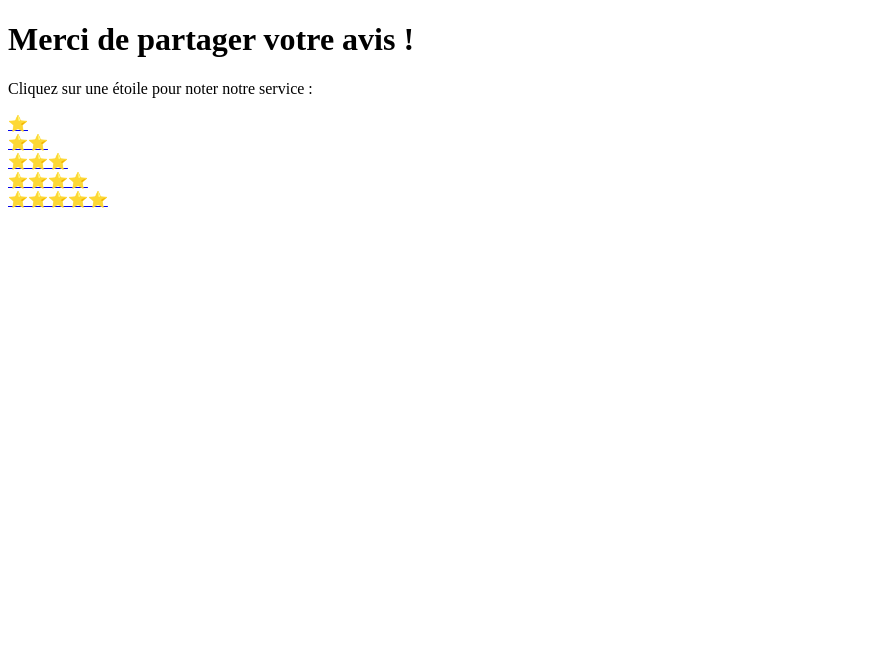
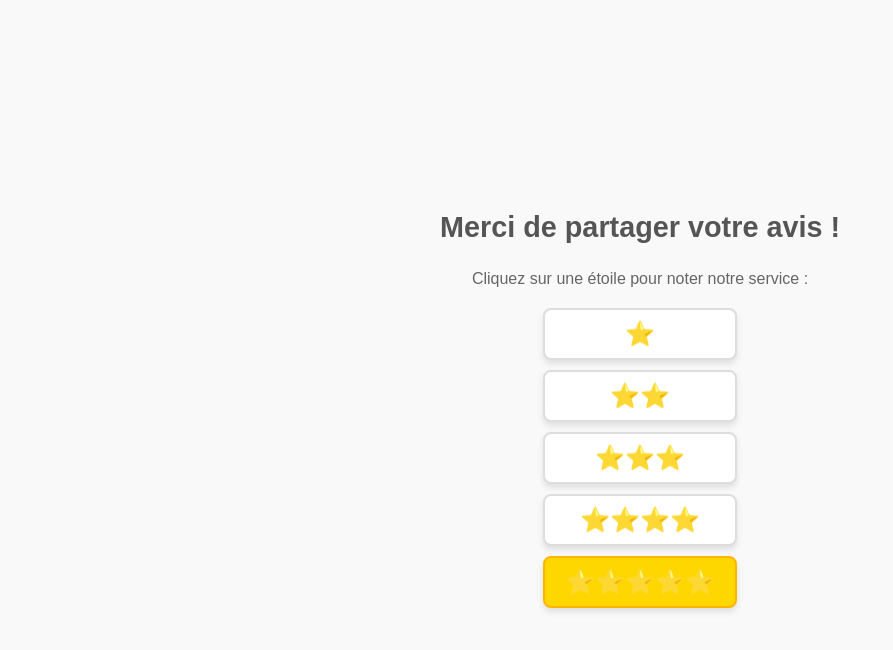
Before and after one commit to agencefamoos/avis-clients, a plain HTML site: page index.html in a window 1280 px wide. Shown: the whole page, without its empty margins (0-893 px from the left). Drawn offline with Linux system fonts and the light colour scheme.

Commit message:
Update index.html
add css

```diff
--- a/index.html
+++ b/index.html
@@ -4,14 +4,72 @@
     <meta charset="UTF-8">
     <meta name="viewport" content="width=device-width, initial-scale=1.0">
     <title>Donnez votre avis</title>
+    <style>
+        body {
+            font-family: Arial, sans-serif;
+            background-color: #f9f9f9;
+            margin: 0;
+            padding: 0;
+            display: flex;
+            flex-direction: column;
+            justify-content: center;
+            align-items: center;
+            height: 100vh;
+            text-align: center;
+            color: #333;
+        }
+        h1 {
+            font-size: 1.8rem;
+            margin-bottom: 10px;
+            color: #555;
+        }
+        p {
+            font-size: 1rem;
+            margin-bottom: 20px;
+            color: #666;
+        }
+        .stars {
+            display: flex;
+            flex-direction: column;
+            gap: 10px;
+        }
+        .stars a {
+            text-decoration: none;
+            font-size: 1.5rem;
+            background-color: #ffffff;
+            border: 2px solid #ddd;
+            padding: 10px 20px;
+            border-radius: 8px;
+            color: #333;
+            box-shadow: 0 4px 6px rgba(0, 0, 0, 0.1);
+            transition: all 0.2s ease-in-out;
+        }
+        .stars a:hover {
+            background-color: #f1f1f1;
+            transform: scale(1.05);
+            border-color: #ccc;
+        }
+        .stars a:last-child {
+            background-color: #ffd700;
+            color: #fff;
+            font-weight: bold;
+            border-color: #ffb400;
+        }
+        .stars a:last-child:hover {
+            background-color: #ffc700;
+            border-color: #e6a800;
+        }
+    </style>
 </head>
 <body>
     <h1>Merci de partager votre avis !</h1>
     <p>Cliquez sur une étoile pour noter notre service :</p>
-    <a href="https://forms.gle/74mS9amBeyp6vziJA" target="_blank">⭐<br /></a>
-    <a href="https://forms.gle/74mS9amBeyp6vziJA" target="_blank">⭐⭐<br /></a>
-    <a href="https://forms.gle/74mS9amBeyp6vziJA" target="_blank">⭐⭐⭐<br /></a>
-    <a href="https://forms.gle/74mS9amBeyp6vziJA" target="_blank">⭐⭐⭐⭐<br /></a>
-    <a href="https://reviewthis.biz/aab" target="_blank">⭐⭐⭐⭐⭐</a>
+    <div class="stars">
+        <a href="https://forms.gle/74mS9amBeyp6vziJA" target="_blank">⭐</a>
+        <a href="https://forms.gle/74mS9amBeyp6vziJA" target="_blank">⭐⭐</a>
+        <a href="https://forms.gle/74mS9amBeyp6vziJA" target="_blank">⭐⭐⭐</a>
+        <a href="https://forms.gle/74mS9amBeyp6vziJA" target="_blank">⭐⭐⭐⭐</a>
+        <a href="https://reviewthis.biz/aab" target="_blank">⭐⭐⭐⭐⭐</a>
+    </div>
 </body>
 </html>
```
